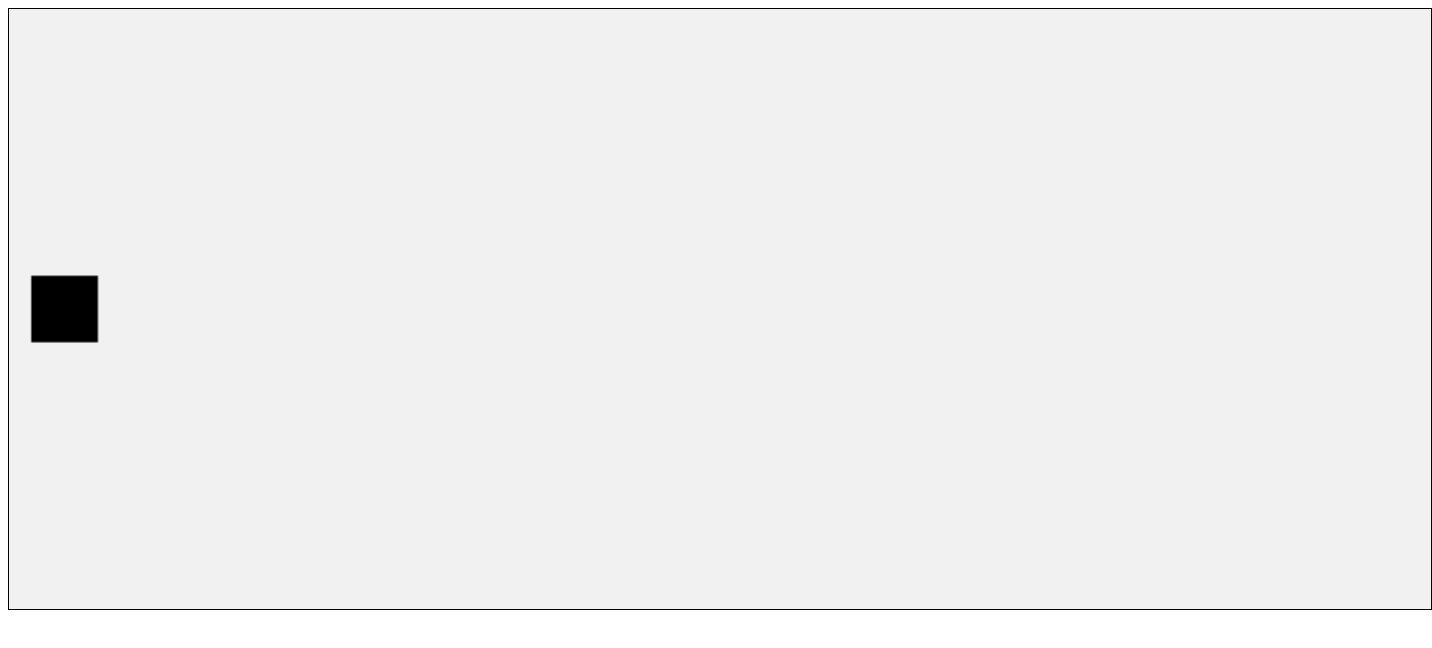
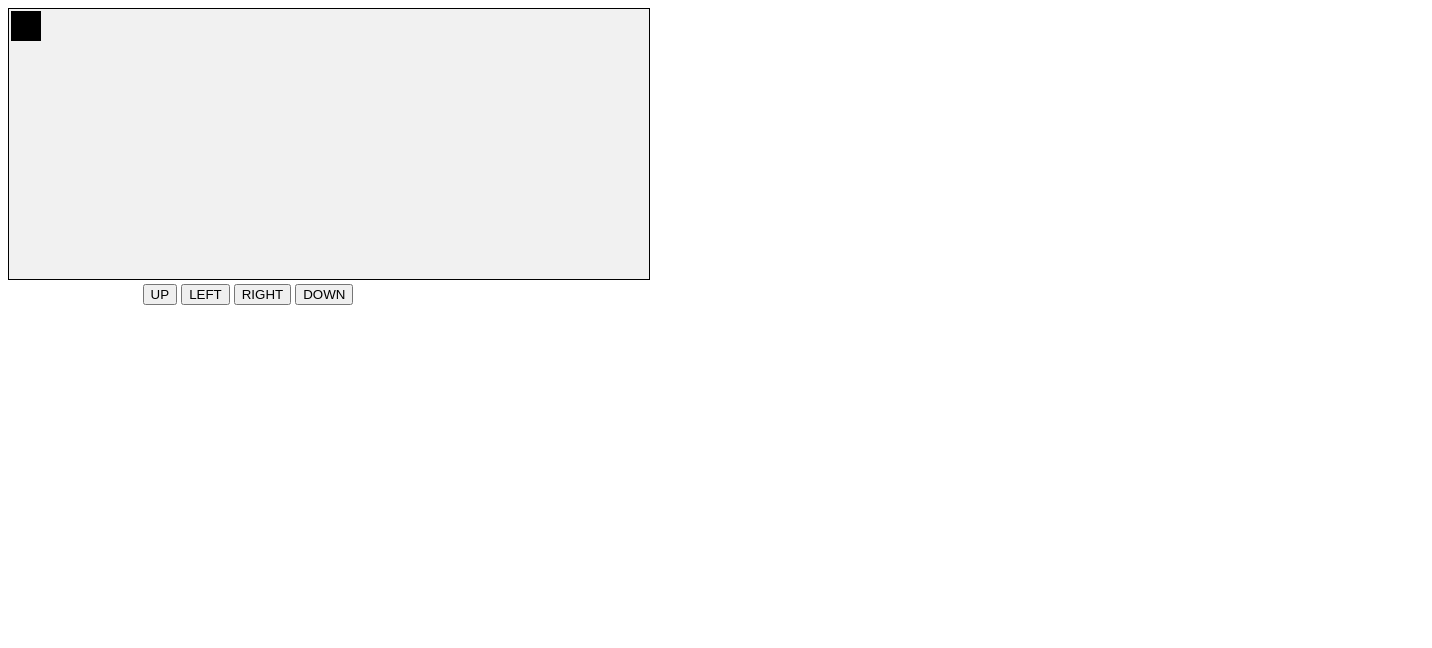
Before and after one commit to JoeHancock1995/Game-Template, a plain HTML site: page index.html in a window 1280 px wide. Shown: the whole page, 1432 px wide, since content can reach past the window. Drawn offline with Linux system fonts and the light colour scheme.

Commit message:
buttons to control

```diff
--- a/assets/style.css
+++ b/assets/style.css
@@ -1,5 +1,5 @@
 *{
-    height:600px;
+    /* height:600px; */
 }
 canvas {
     border: 1px solid black;
--- a/index.html
+++ b/index.html
@@ -13,11 +13,13 @@
 <body onload="startGame()">
     <script>
 
-    var myGamePiece;
+    var blackGamePiece
+    //  redGamePiece;
 
     function startGame() {
         myGameArea.start();
-        myGamePiece = new component(30, 30, "black", 10, 120);
+        blackGamePiece = new component(30, 30, "black", 2, 2);
+        // redGamePiece = new component(30, 30, "red", 2, 60);
     }
 
     var myGameArea = {
@@ -37,6 +39,8 @@
     function component(width, height, color, x, y) {
         this.width = width;
         this.height = height;
+        this.speedX = 0;
+        this.speedY = 0;
         this.x = x;
         this.y = y;
         this.update = function() {
@@ -44,12 +48,40 @@
         ctx.fillStyle = color;
         ctx.fillRect(this.x, this.y, this.width, this.height);
         }
+        this.newPOS = function() {
+            this.x += this.speedX;
+            this.y += this.speedY;
+        }
     }
 
     function updateGameArea() {
         myGameArea.clear();
-        myGamePiece.update();
+        blackGamePiece.newPOS();
+        blackGamePiece.update();
+    }
+
+    function moveup() {
+        blackGamePiece.speedY -= 1;
+    }
+
+    function movedown() {
+        blackGamePiece.speedY +=1;
+    }
+
+    function moveleft() {
+        blackGamePiece.speedX -= 1;
+    }
+
+    function moveright() {
+        blackGamePiece.speedX += 1;
     }
     </script>
+
+    <div style= "text-align:center; width: 480px;">
+        <button onclick="moveup()">UP</button>
+        <button onclick="moveleft()">LEFT</button>
+        <button onclick="moveright()">RIGHT</button>
+        <button onclick="movedown()">DOWN</button>
+    </div>
 </body>
 </html>
```
